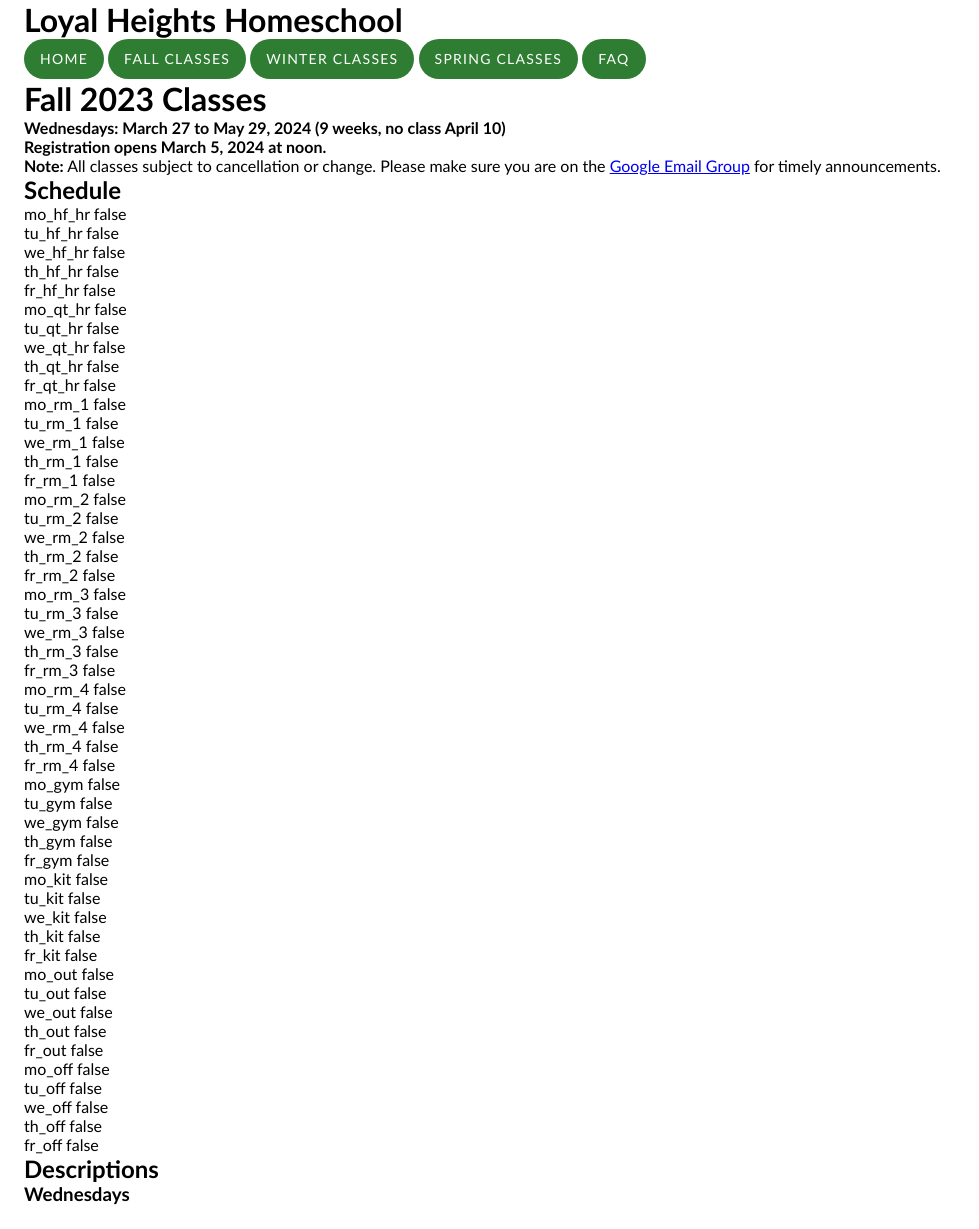
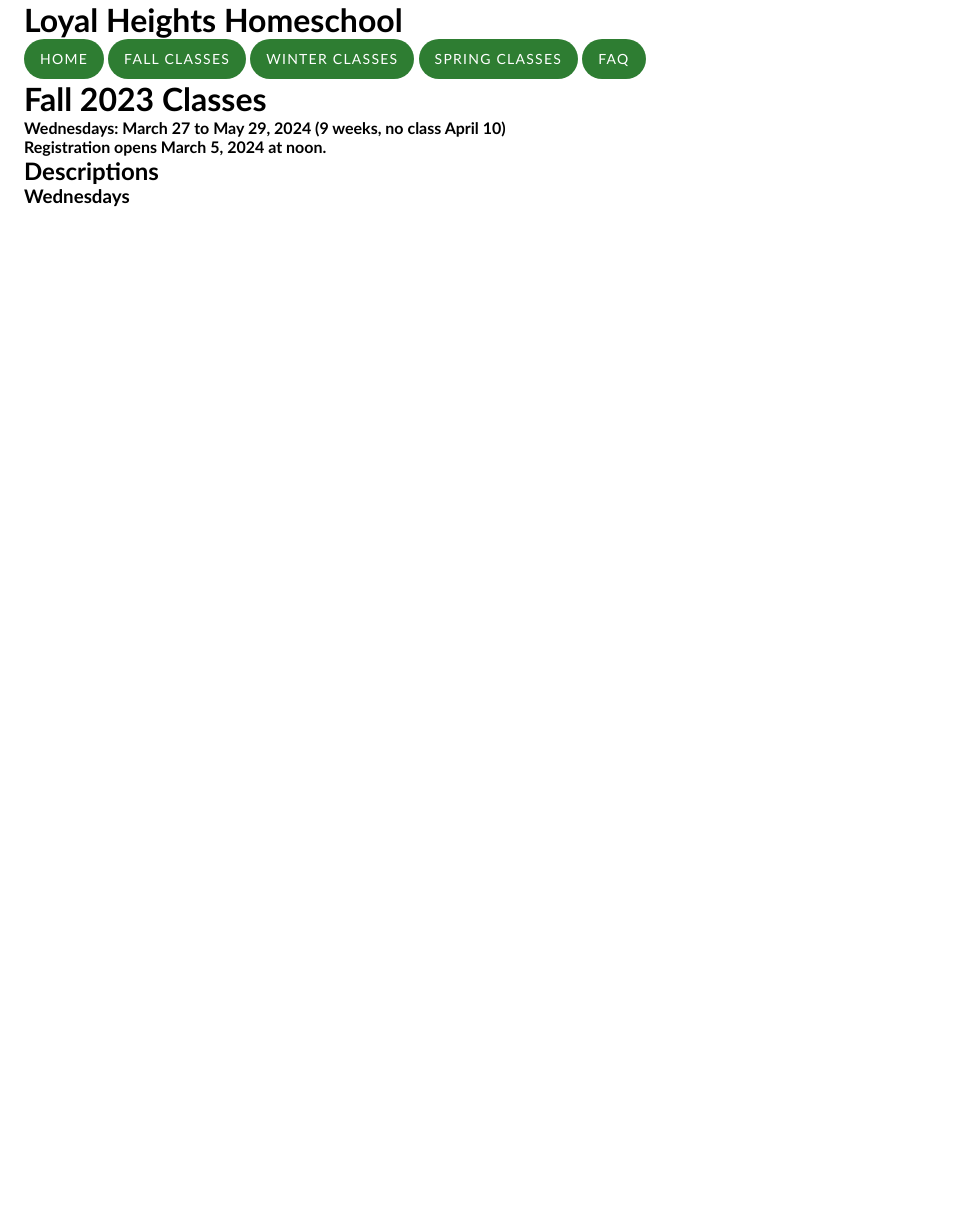
Before and after one commit to loyalheightshomeschool/loyalheightshomeschool.github.io, a Jekyll site: the page built from _quarters/2023-fall.html, in a window 1280 px wide. Shown: the whole page, without its empty margins (0-979 px from the left). Built offline with Jekyll 4.4.1, drawn with Linux system fonts in a browser that asks for light colours; after the commit the page ends 900 px from its top, so only the background shows below that.

Commit message:
Update quarter.html

```diff
--- a/_layouts/quarter.html
+++ b/_layouts/quarter.html
@@ -4,10 +4,6 @@ layout: default
 {% if page.dates %}<p><strong>Wednesdays: {{ page.dates }}</strong></p>{% endif %}
 {% if page.register %}<p><strong>Registration opens {{ page.register }} at noon.</strong></p>{% endif %}
 
-<p><strong>Note:</strong> All classes subject to cancellation or change. Please make sure you are on the <a href="https://groups.google.com/g/loyalheightshomeschool" target="_blank" rel="noreferrer noopener">Google Email Group</a> for timely announcements.</p>
-
-<h2>Schedule</h2>
-{% assign mo = false %}
 {% assign tu = false %}
 {% assign we = false %}
 {% assign th = false %}
@@ -134,57 +130,6 @@ layout: default
   {% endcase %}
 {% endif %}{% endfor %}
 
-mo_hf_hr {{ mo_hf_hr }}<br>
-tu_hf_hr {{ tu_hf_hr }}<br>
-we_hf_hr {{ we_hf_hr }}<br>
-th_hf_hr {{ th_hf_hr }}<br>
-fr_hf_hr {{ fr_hf_hr }}<br>
-mo_qt_hr {{ mo_qt_hr }}<br>
-tu_qt_hr {{ tu_qt_hr }}<br>
-we_qt_hr {{ we_qt_hr }}<br>
-th_qt_hr {{ th_qt_hr }}<br>
-fr_qt_hr {{ fr_qt_hr }}<br>
-mo_rm_1 {{ mo_rm_1 }}<br>
-tu_rm_1 {{ tu_rm_1 }}<br>
-we_rm_1 {{ we_rm_1 }}<br>
-th_rm_1 {{ th_rm_1 }}<br>
-fr_rm_1 {{ fr_rm_1 }}<br>
-mo_rm_2 {{ mo_rm_2 }}<br>
-tu_rm_2 {{ tu_rm_2 }}<br>
-we_rm_2 {{ we_rm_2 }}<br>
-th_rm_2 {{ th_rm_2 }}<br>
-fr_rm_2 {{ fr_rm_2 }}<br>
-mo_rm_3 {{ mo_rm_3 }}<br>
-tu_rm_3 {{ tu_rm_3 }}<br>
-we_rm_3 {{ we_rm_3 }}<br>
-th_rm_3 {{ th_rm_3 }}<br>
-fr_rm_3 {{ fr_rm_3 }}<br>
-mo_rm_4 {{ mo_rm_4 }}<br>
-tu_rm_4 {{ tu_rm_4 }}<br>
-we_rm_4 {{ we_rm_4 }}<br>
-th_rm_4 {{ th_rm_4 }}<br>
-fr_rm_4 {{ fr_rm_4 }}<br>
-mo_gym {{ mo_gym }}<br>
-tu_gym {{ tu_gym }}<br>
-we_gym {{ we_gym }}<br>
-th_gym {{ th_gym }}<br>
-fr_gym {{ fr_gym }}<br>
-mo_kit {{ mo_kit }}<br>
-tu_kit {{ tu_kit }}<br>
-we_kit {{ we_kit }}<br>
-th_kit {{ th_kit }}<br>
-fr_kit {{ fr_kit }}<br>
-mo_out {{ mo_out }}<br>
-tu_out {{ tu_out }}<br>
-we_out {{ we_out }}<br>
-th_out {{ th_out }}<br>
-fr_out {{ fr_out }}<br>
-mo_off {{ mo_off }}<br>
-tu_off {{ tu_off }}<br>
-we_off {{ we_off }}<br>
-th_off {{ th_off }}<br>
-fr_off {{ fr_off }}<br>
-
 <div class="tabs">
   {% if mo %}<input type="radio" name="tabs" id="Monday"><label for="Monday">Monday</label>{% endif %}
   {% if tu %}<input type="radio" name="tabs" id="Tuesday"><label for="Tuesday">Tuesday</label>{% endif %}
```
